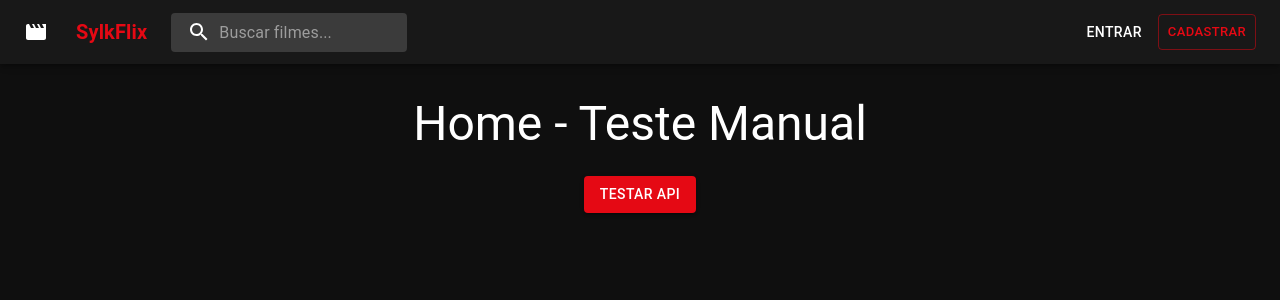
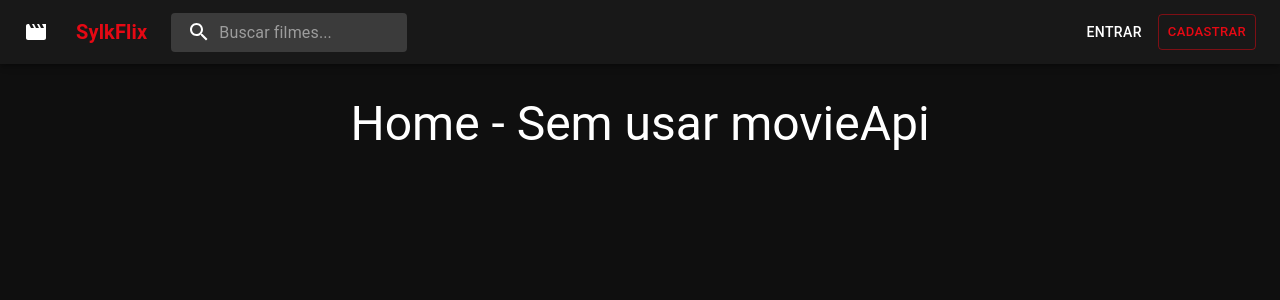
Before and after one commit to Kaua-Carvalho/sylkflix-app, a React (Vite) app: page / in a window 1280 px wide. Shown: the top 300 px of the page. Built offline with nearby package versions, Linux system fonts and the light colour scheme; no server answers; the HTML template or start-up script is replaced by a standard one.

Commit message:
Teste home - sem usar movieapi

```diff
--- a/src/pages/Home/Home.jsx
+++ b/src/pages/Home/Home.jsx
@@ -1,31 +1,13 @@
 import React from 'react';
-import { Container, Typography, Button } from '@mui/material';
-import { movieApi } from '../../services/tmdbApi';
+import { Container, Typography } from '@mui/material';
+// import { movieApi } from '../../services/tmdbApi'; // COMENTADO
 
 const Home = () => {
-  const handleClick = async () => {
-    try {
-      console.log('Testando API...');
-      const response = await movieApi.getGenres();
-      console.log('Sucesso:', response);
-    } catch (err) {
-      console.error('Erro:', err);
-    }
-  };
-
   return (
     <Container maxWidth="xl" sx={{ py: 4 }}>
-      <Typography variant="h3" sx={{ color: 'white', textAlign: 'center', mb: 3 }}>
-        Home - Teste Manual
+      <Typography variant="h3" sx={{ color: 'white', textAlign: 'center' }}>
+        Home - Sem usar movieApi
       </Typography>
-
-      <Button
-        variant="contained"
-        onClick={handleClick}
-        sx={{ display: 'block', mx: 'auto' }}
-      >
-        Testar API
-      </Button>
     </Container>
   );
 };
```
